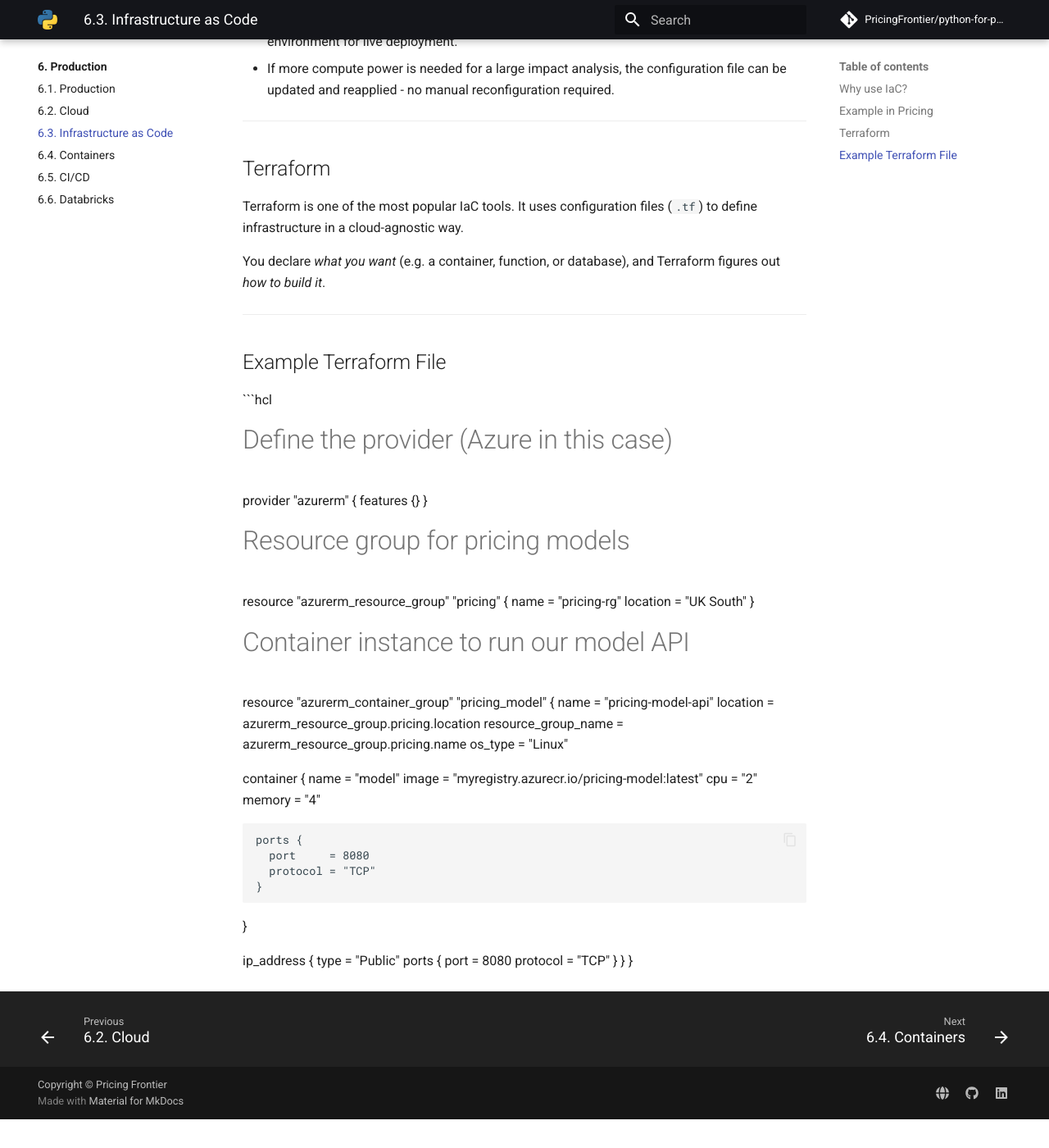
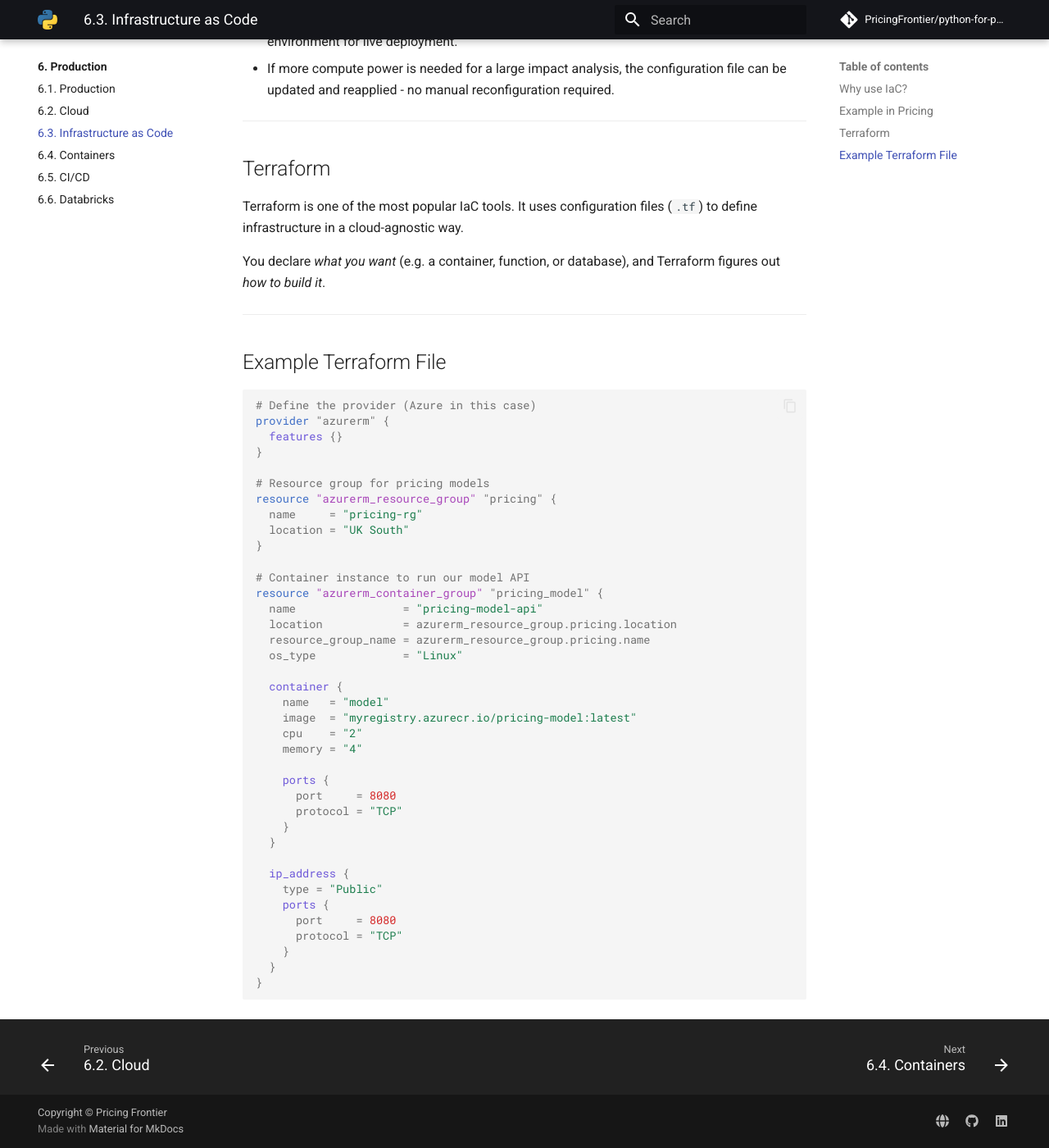
Before and after one commit to PricingFrontier/python-for-pricing-course, an MkDocs documentation site: the page built from docs/6. Production/6.3. Infrastructure as Code.md, in a window 1280 px wide and 1400 px high, scrolled down 896 px. Shown: the whole window at 82% size. Built offline with MkDocs 1.6.1 and Material for MkDocs 9.7.7, drawn with Linux system fonts in a browser that asks for light colours; comment, search, counter and statistics services are not loaded; before the commit the page ends 2261 px from its top, so only the background shows below that.

Commit message:
terraform fix

````diff
--- a/docs/6. Production/6.3. Infrastructure as Code.md
+++ b/docs/6. Production/6.3. Infrastructure as Code.md
@@ -38,7 +38,7 @@
 
 ## Example Terraform File
 
-```hcl
+```terraform
 # Define the provider (Azure in this case)
 provider "azurerm" {
   features {}
@@ -77,3 +77,4 @@
     }
   }
 }
+```
````
